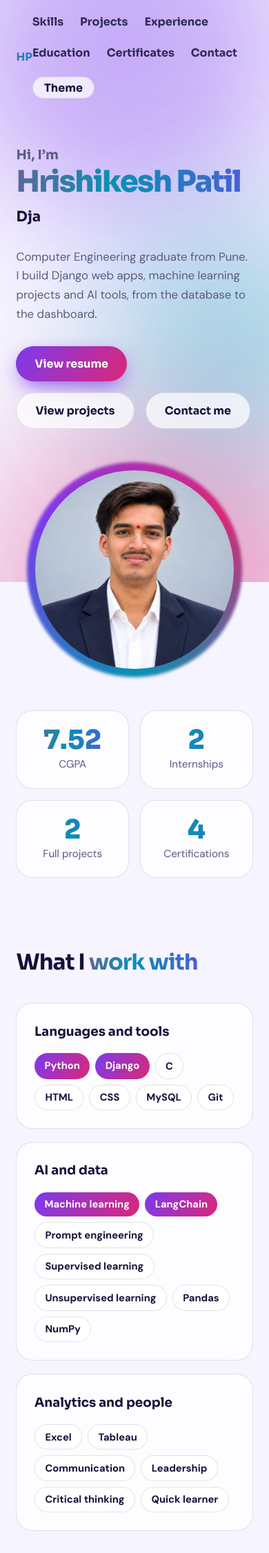
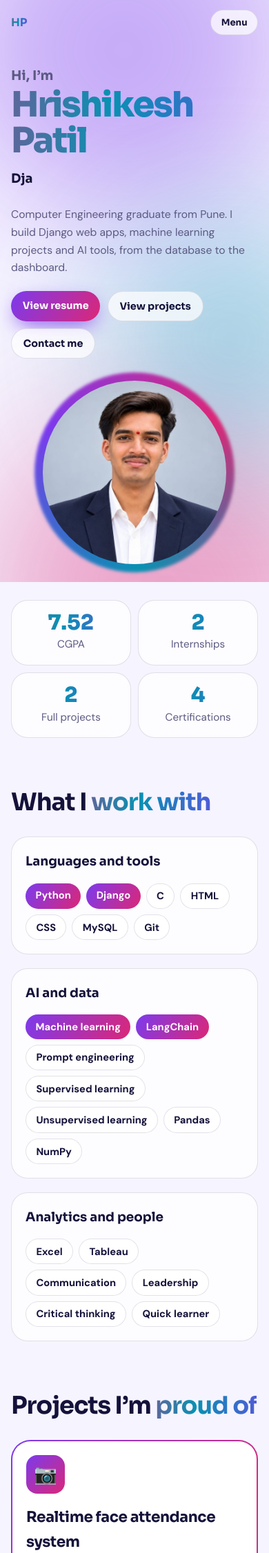
Before and after one commit to HrishikeshPatil21/Portfolio, a Django app: page / in a window 390 px wide. Shown: the top 2252 px of the page at 69% size. Run offline with Django 5.2, Linux system fonts and the light colour scheme; data comes from the database, SQL or seed files in the repository.

Commit message:
Improve mobile portfolio layout
Co-authored-by: Copilot <223556219+Copilot@users.noreply.github.com>

```diff
--- a/core/static/core/app.js
+++ b/core/static/core/app.js
@@ -14,6 +14,19 @@
       c.style.transform='rotateY('+x*8+'deg) rotateX('+(-y*8)+'deg) translateY(-4px)'});
     c.addEventListener('pointerleave',function(){c.style.transform=''})});
   var root=document.documentElement;
+  var menu=document.getElementById('menu'),links=document.getElementById('nav-links');
+  if(menu&&links){
+    menu.addEventListener('click',function(){
+      var open=links.classList.toggle('open');
+      menu.setAttribute('aria-expanded',open?'true':'false');
+    });
+    links.querySelectorAll('a').forEach(function(link){
+      link.addEventListener('click',function(){
+        links.classList.remove('open');
+        menu.setAttribute('aria-expanded','false');
+      });
+    });
+  }
   document.getElementById('theme').addEventListener('click',function(){
     var dark=root.dataset.theme?root.dataset.theme==='dark':matchMedia('(prefers-color-scheme:dark)').matches;root.dataset.theme=dark?'light':'dark'});
 })();
--- a/core/static/core/style.css
+++ b/core/static/core/style.css
@@ -77,5 +77,37 @@ form .btn{justify-self:start}#ok{margin:0;font-weight:700;min-height:1.5rem}
 footer{text-align:center;color:var(--muted);padding:4rem 0 2.5rem}
 .js .rv{opacity:0;transform:translateY(28px);transition:opacity .7s,transform .7s}.js .rv.in{opacity:1;transform:none}
 .lnk{display:inline-block;margin-top:.9rem;font:700 .95rem var(--display);color:var(--c2);text-decoration:none}.lnk:hover{text-decoration:underline}
+#menu{display:none}
 @media(max-width:900px){.edu3{grid-template-columns:1fr}.hero,.about,.contact{grid-template-columns:1fr}.hero{min-height:0}.stats,.edu{grid-template-columns:repeat(2,1fr)}.skills,.projects{grid-template-columns:1fr}.fl{display:none}}
+@media(max-width:600px){
+  .wrap{padding-inline:1rem}
+  nav{position:relative;align-items:center;padding:.9rem 0}
+  nav #menu{display:block;font:700 .82rem var(--display);color:var(--ink);background:var(--card);border:1px solid var(--line);border-radius:99px;padding:.55rem .9rem}
+  nav #nav-links{display:none}
+  nav #nav-links.open{position:absolute;z-index:20;top:calc(100% - .2rem);right:0;display:grid;grid-template-columns:1fr 1fr;gap:.35rem .8rem;width:min(280px,calc(100vw - 2rem));padding:.8rem;background:var(--solid);border:1px solid var(--line);border-radius:16px;box-shadow:0 18px 45px rgba(0,0,0,.18)}
+  nav #nav-links a{padding:.25rem .2rem}
+  nav #theme{grid-column:1/-1;width:100%;text-align:center}
+  .hero{grid-template-columns:1fr;gap:1.2rem;padding:2rem 0 1.5rem}
+  .name{font-size:clamp(2.45rem,13vw,4rem);line-height:1.02}
+  .role{font-size:1.15rem;min-height:2.2rem}
+  .sub{font-size:.98rem;margin-bottom:1.3rem}
+  .btns{gap:.65rem}
+  .btn{font-size:.9rem;padding:.75rem 1.05rem}
+  .pw{width:min(290px,78vw)}
+  .stats{grid-template-columns:repeat(2,minmax(0,1fr));gap:.65rem}
+  .stat{padding:1rem .65rem}
+  .stat b{font-size:1.9rem}
+  section{padding-top:4rem}
+  h2{font-size:2.2rem;margin-bottom:1.3rem}
+  .skills,.projects,.edu,.edu3{grid-template-columns:1fr}
+  .sk,.job,.edu div,.edu3 div,.proj{padding:1.25rem}
+  .projects{gap:1rem}
+  .proj h3{font-size:1.35rem}
+  .job{margin-left:1.25rem}
+  .job::before{left:calc(-1.25rem - 8px)}
+  .contact{padding:1.25rem;gap:1.5rem}
+  .mail{font-size:1.05rem}
+  .social{flex-wrap:wrap;gap:.8rem 1.2rem}
+  footer{padding:3rem 0 1.5rem}
+}
 @media(prefers-reduced-motion:reduce){*{animation:none!important;transition:none!important;scroll-behavior:auto!important}.js .rv{opacity:1;transform:none}}
--- a/core/templates/core/home.html
+++ b/core/templates/core/home.html
@@ -2,7 +2,11 @@
 {% block content %}
 <div class="aurora" aria-hidden="true"><i></i><i></i><i></i></div>
 <div class="wrap">
-<nav><strong class="grad">{{ profile.initials }}</strong><div><a href="#skills">Skills</a><a href="#work">Projects</a><a href="#experience">Experience</a><a href="#education">Education</a><a href="#certificates">Certificates</a><a href="#contact">Contact</a><button id="theme" type="button">Theme</button></div></nav>
+<nav>
+  <strong class="grad">{{ profile.initials }}</strong>
+  <button id="menu" type="button" aria-label="Toggle navigation" aria-controls="nav-links" aria-expanded="false">Menu</button>
+  <div id="nav-links"><a href="#skills">Skills</a><a href="#work">Projects</a><a href="#experience">Experience</a><a href="#education">Education</a><a href="#certificates">Certificates</a><a href="#contact">Contact</a><button id="theme" type="button">Theme</button></div>
+</nav>
 
 <header class="hero">
   <div>
```
